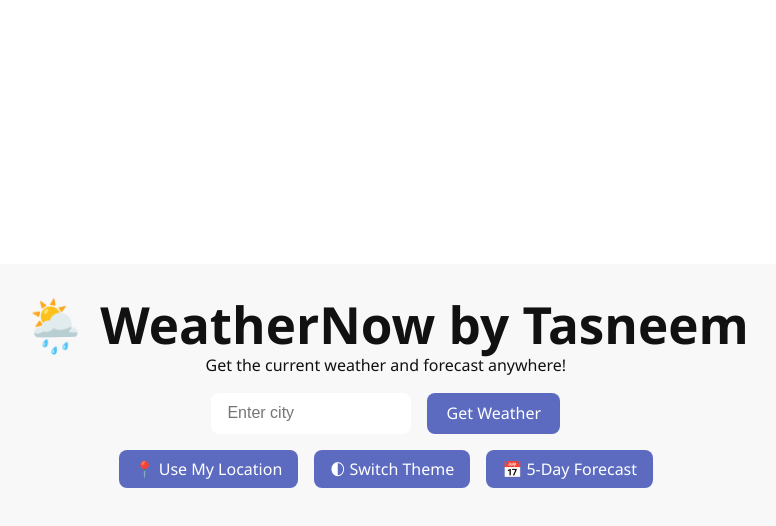
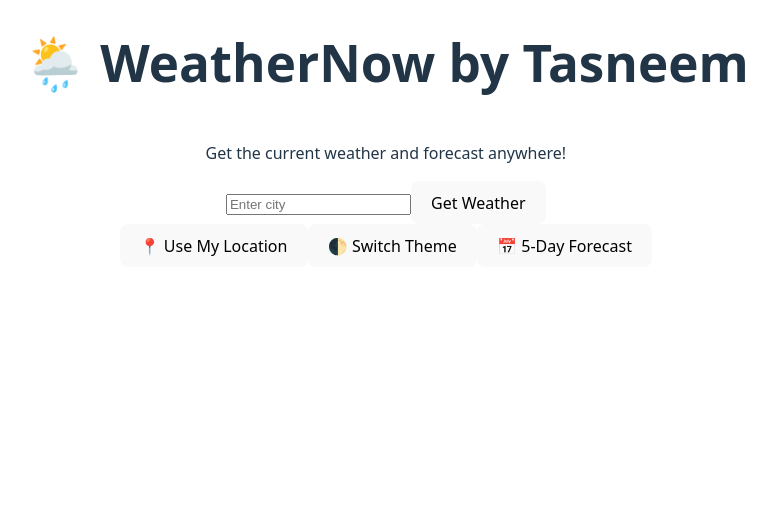
Before and after one commit to tasneemshaik-collab/weather-now, a React (Vite) app: page / in a window 1280 px wide. Shown: the top 526 px of the page, without its empty margins (9-785 px from the left). Built offline with nearby package versions, Linux system fonts and the light colour scheme.

Commit message:
Added geolocation & colorful styling

```diff
--- a/src/App.css
+++ b/src/App.css
@@ -1,111 +1,36 @@
-:root {
-  --bg-light: #f8f8f8;
-  --text-light: #111;
-  --bg-dark: #222;
-  --text-dark: #f1f1f1;
-  --primary: #5c6bc0;
-  --card-bg: #ffffff;
-  --card-dark-bg: #333333;
-}
 
-* {
+body, html {
   margin: 0;
   padding: 0;
-  box-sizing: border-box;
-}
-
-html, body {
+  height: 100%;
   width: 100%;
-  overflow-x: hidden;
-  font-family: 'Segoe UI', Tahoma, Geneva, Verdana, sans-serif;
 }
 
 .App {
-  text-align: center;
+  min-height: 100vh;
+  display: flex;
+  flex-direction: column;
+  align-items: center;
+  justify-content: flex-start;
   padding: 2rem;
   transition: background-color 0.3s, color 0.3s;
 }
 
-.App.light {
-  background-color: var(--bg-light);
-  color: var(--text-light);
-}
-
-.App.dark {
-  background-color: var(--bg-dark);
-  color: var(--text-dark);
-}
-
-.search {
-  margin: 1rem auto;
-  display: flex;
-  justify-content: center;
-  gap: 1rem;
-}
-
-.search input {
-  padding: 0.5rem 1rem;
-  border: none;
-  border-radius: 8px;
-  font-size: 1rem;
-  width: 200px;
-}
-
-.search button {
-  background-color: var(--primary);
-  color: white;
-  border: none;
-  padding: 0.6rem 1.2rem;
-  border-radius: 8px;
-  cursor: pointer;
-}
-
-.button-group {
-  margin: 1rem auto;
-  display: flex;
-  justify-content: center;
-  gap: 1rem;
-  flex-wrap: wrap;
-}
-
-.button-group button {
-  background-color: var(--primary);
-  color: white;
-  border: none;
-  padding: 0.5rem 1rem;
-  border-radius: 8px;
-  cursor: pointer;
+.container {
+  max-width: 800px;
+  width: 100%;
+  margin: 0 auto;
 }
 
 .weather-box {
-  margin: 2rem auto;
-  padding: 1rem;
-  border-radius: 12px;
-  background-color: var(--card-bg);
-  box-shadow: 0 4px 10px rgba(0, 0, 0, 0.1);
+  width: 100%;
   max-width: 400px;
 }
 
-.App.dark .weather-box {
-  background-color: var(--card-dark-bg);
+.forecast {
+  width: 100%;
+  display: flex;
+  flex-wrap: wrap;
+  gap: 1rem;
+  justify-content: center;
 }
-
-.forecast {
-  display: flex;
-  justify-content: center;
-  gap: 1rem;
-  flex-wrap: wrap;
-  margin-top: 2rem;
-}
-
-.forecast-card {
-  background-color: var(--card-bg);
-  padding: 1rem;
-  border-radius: 12px;
-  width: 150px;
-  box-shadow: 0 4px 8px rgba(0, 0, 0, 0.2);
-}
-
-.App.dark .forecast-card {
-  background-color: var(--card-dark-bg);
-}
```
